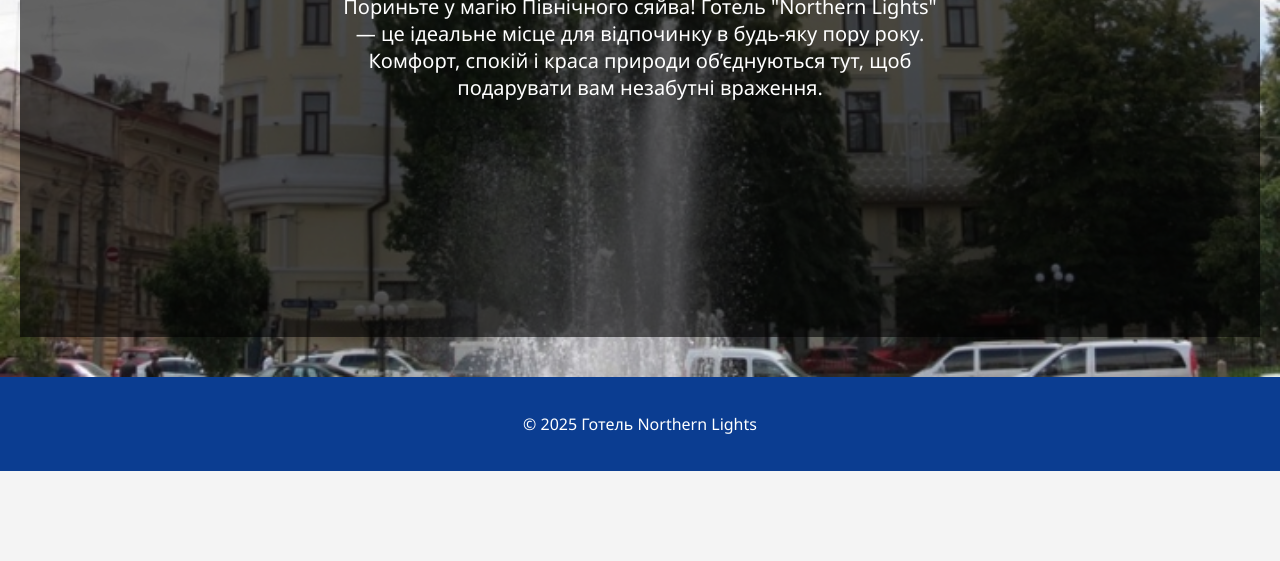
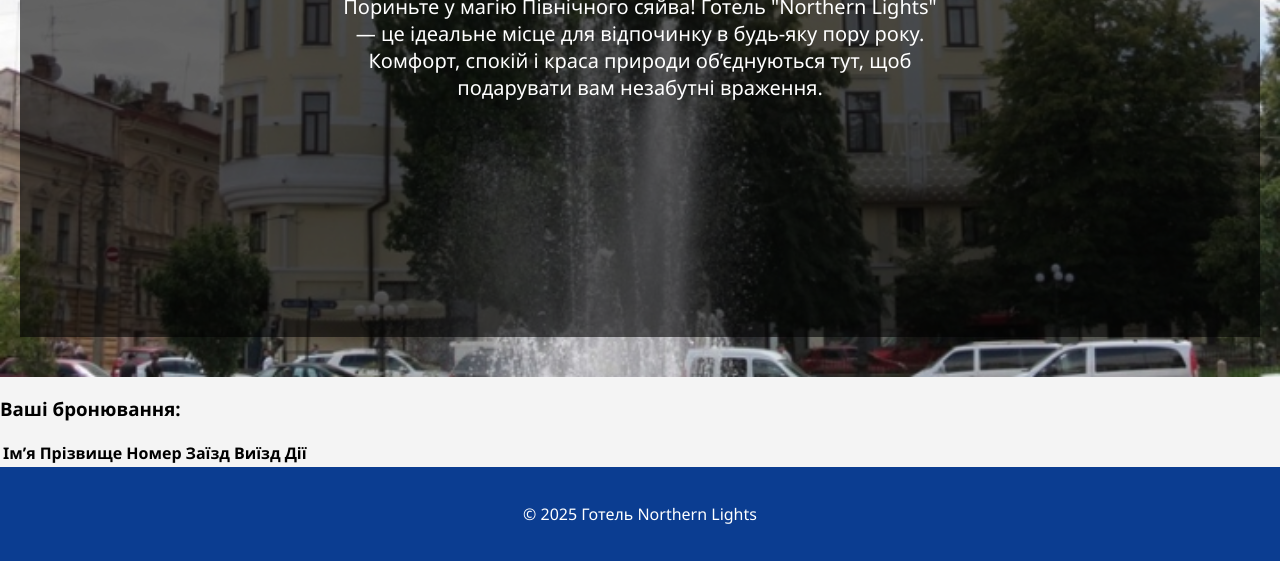
Before and after one commit to 0StoRiFoks0/hotel-northern-lights, a plain HTML site: page index.html in a window 1280 px wide. Shown: the part 395-956 px from the top of the page. Before the commit the page ends 866 px from the top, so only its background shows below. Drawn offline with Linux system fonts and the light colour scheme.

Commit message:
index.html

```diff
--- a/index.html
+++ b/index.html
@@ -91,6 +91,21 @@
     <p id="confirmation"></p>
   </section>
 
+<h3>Ваші бронювання:</h3>
+<table id="bookingList">
+  <thead>
+    <tr>
+      <th>Ім’я</th>
+      <th>Прізвище</th>
+      <th>Номер</th>
+      <th>Заїзд</th>
+      <th>Виїзд</th>
+      <th>Дії</th>
+    </tr>
+  </thead>
+  <tbody></tbody>
+</table>
+
   <!-- Контакти -->
   <section id="contact" class="section hidden">
     <h2>Контакти</h2>
```
